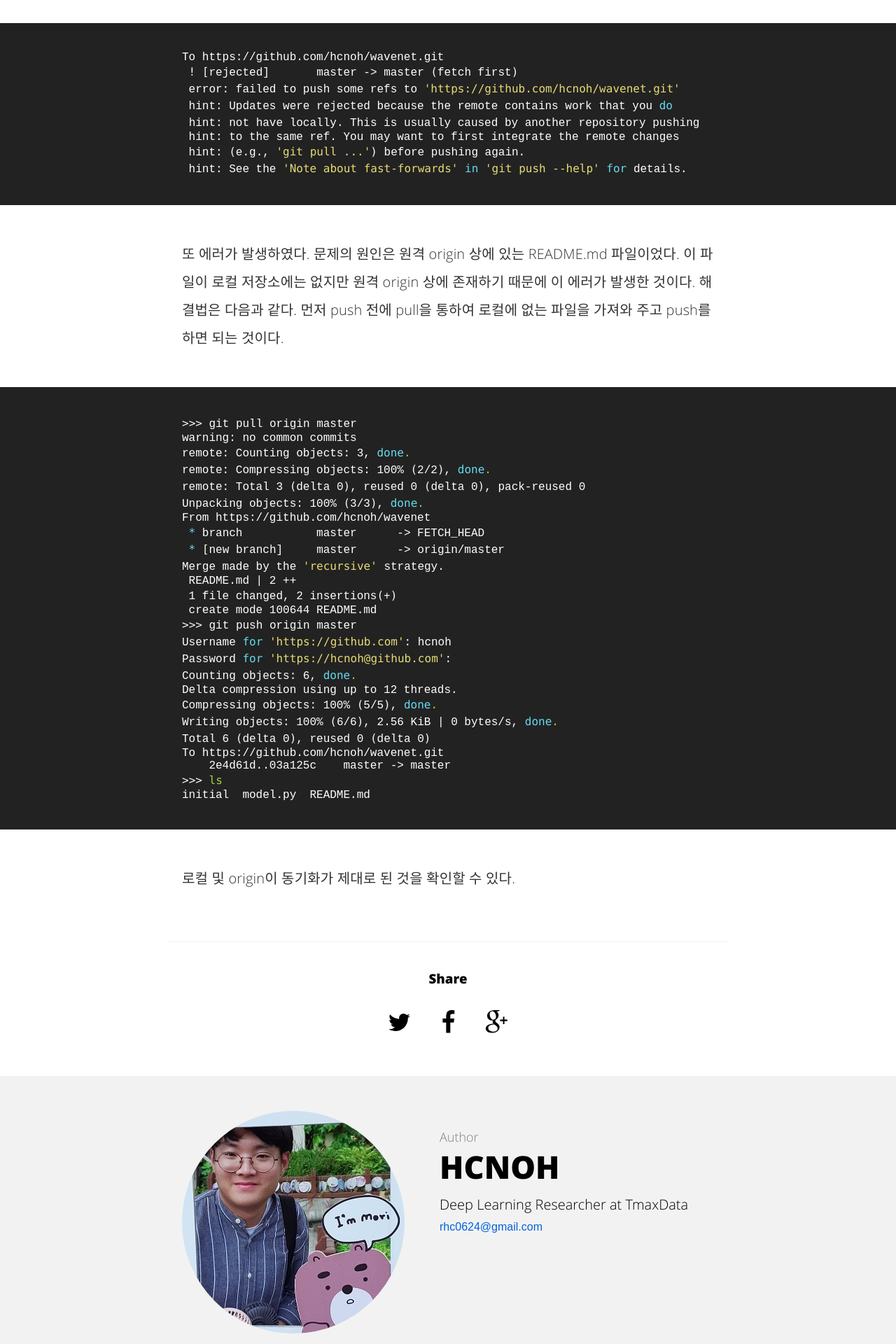
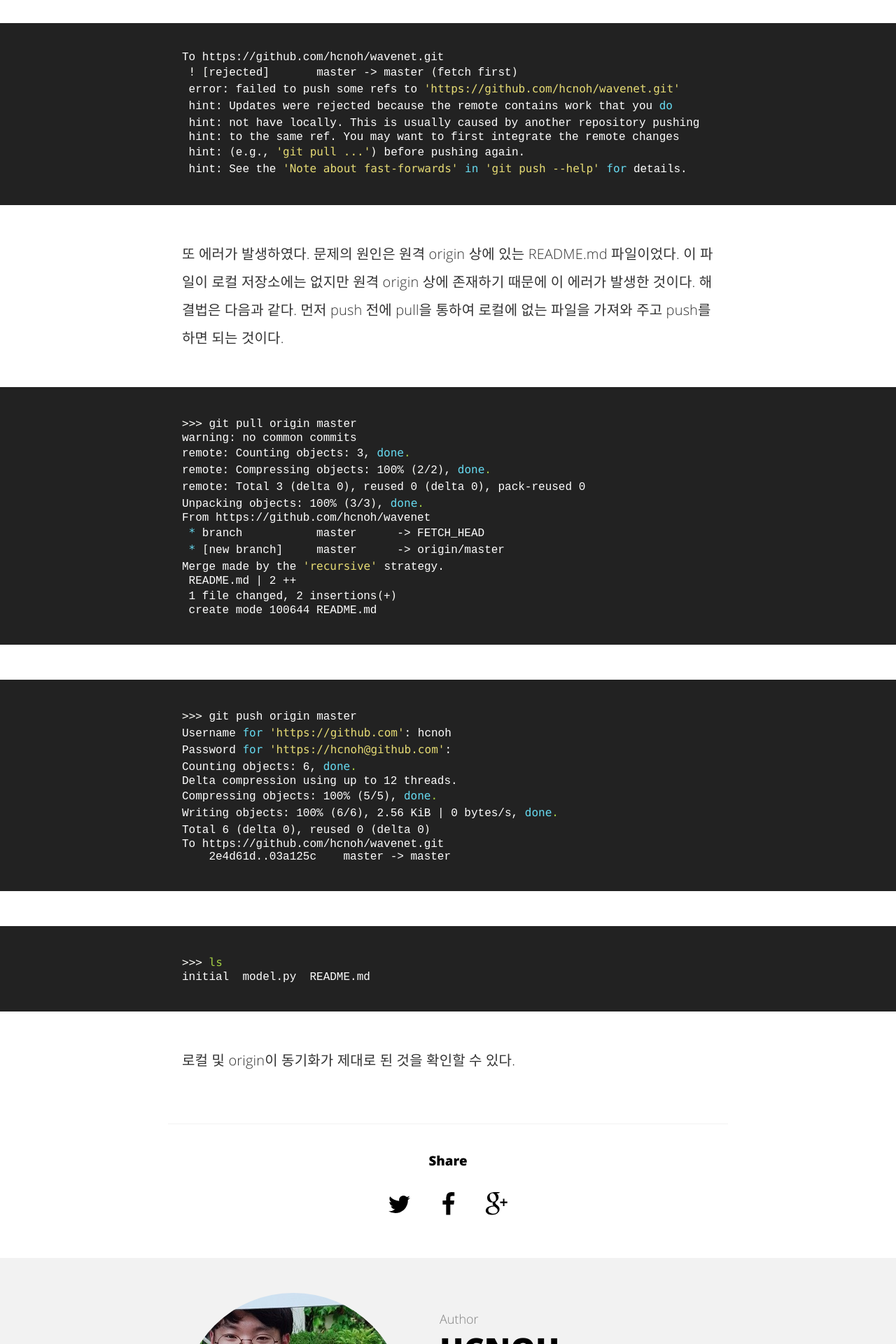
Before and after one commit to hcnoh/blog-prev, a Jekyll site: the page built from _posts/2018-08-18-git-first-time.md, in a window 1280 px wide. Shown: the part 4480-6400 px from the top of the page at 70% size. Built offline with Jekyll 4.4.1, drawn with Linux system fonts in a browser that asks for light colours; comment, search, counter and statistics services are not loaded.

Commit message:
Update 2018-08-18-git-first-time.md

```diff
--- a/_posts/2018-08-18-git-first-time.md
+++ b/_posts/2018-08-18-git-first-time.md
@@ -105,6 +105,8 @@ Merge made by the 'recursive' strategy.
  README.md | 2 ++
  1 file changed, 2 insertions(+)
  create mode 100644 README.md
+{% endhighlight %}
+{% highlight bash %}
 >>> git push origin master
 Username for 'https://github.com': hcnoh
 Password for 'https://hcnoh@github.com':
@@ -115,6 +117,8 @@ Writing objects: 100% (6/6), 2.56 KiB | 0 bytes/s, done.
 Total 6 (delta 0), reused 0 (delta 0)
 To https://github.com/hcnoh/wavenet.git
     2e4d61d..03a125c    master -> master
+{% endhighlight %}
+{% highlight bash %}
 >>> ls
 initial  model.py  README.md
 {% endhighlight %}
```
